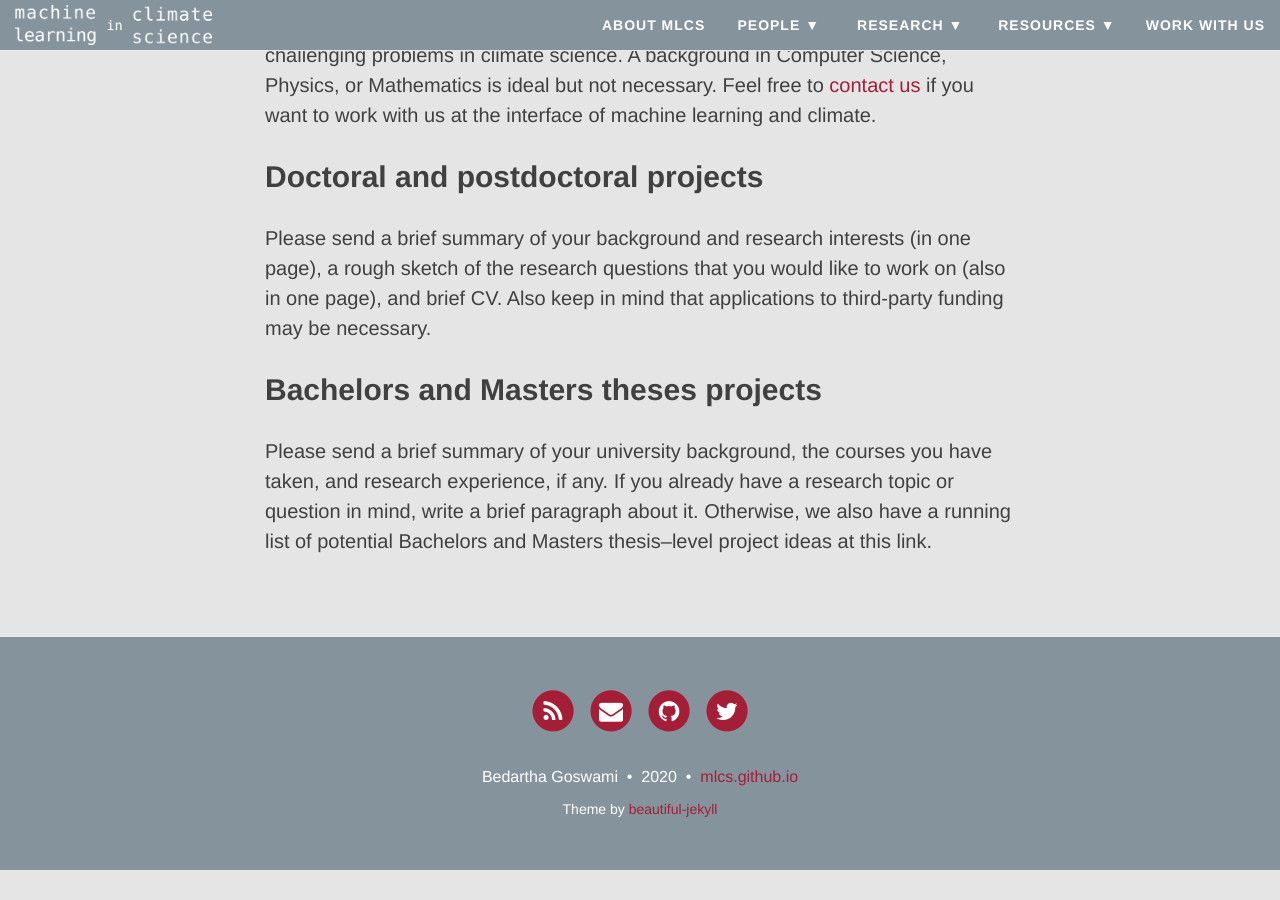
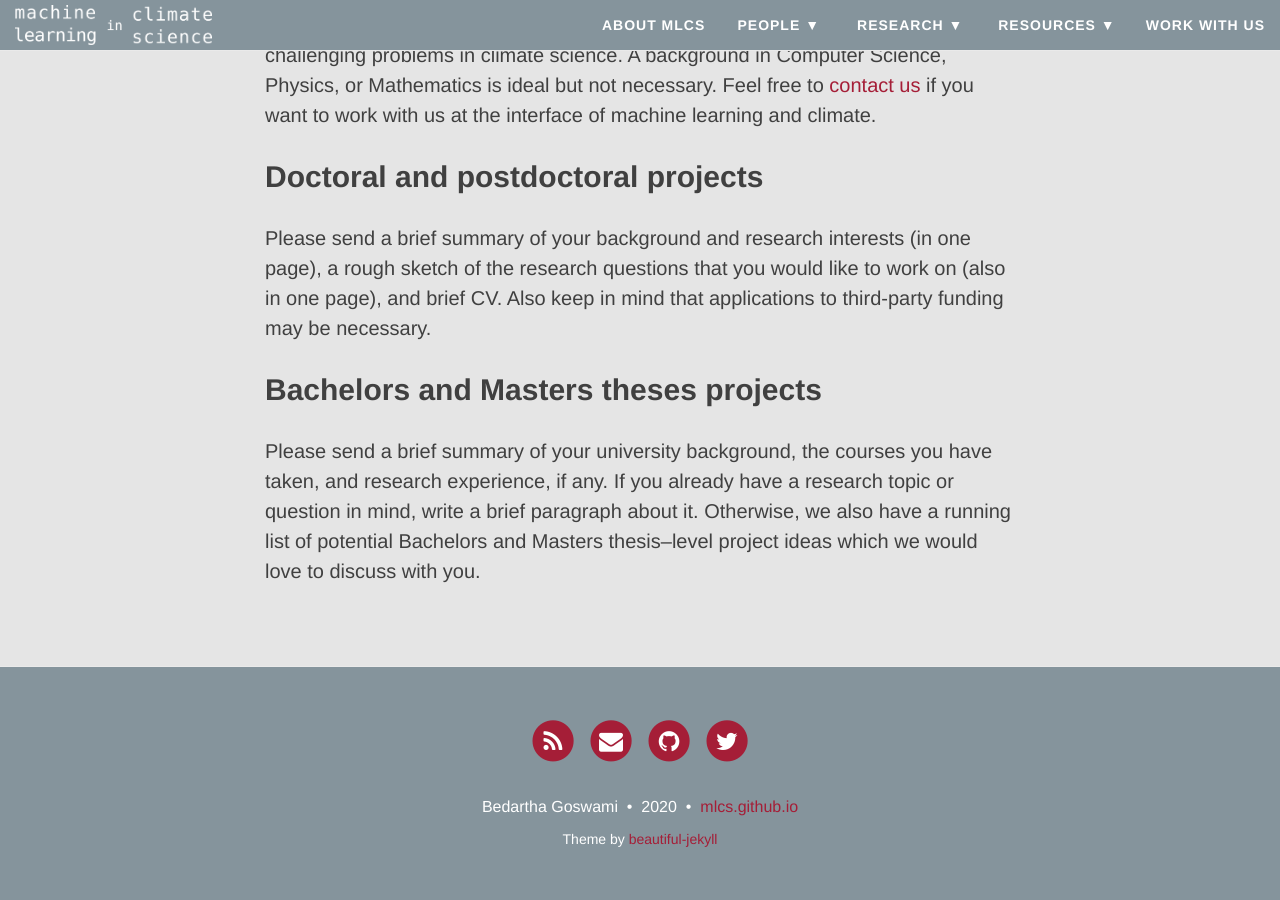
Before and after one commit to mlcs/mlcs.github.io, a Jekyll site: the page built from work-with-us.md, in a window 1280 px wide and 900 px high, scrolled down 583 px. Built offline with Jekyll 4.4.1, drawn with Linux system fonts in a browser that asks for light colours; nearby versions of some CDN libraries; before the commit the page ends 1453 px from its top, so only the background shows below that.

Commit message:
update work-with-us -> project ideas

```diff
--- a/work-with-us.md
+++ b/work-with-us.md
@@ -26,4 +26,5 @@ Please send a brief summary of your university background, the courses
 you have taken, and research experience, if any. If you already have a
 research topic or question in mind, write a brief paragraph about it.
 Otherwise, we also have a running list of potential Bachelors and
-Masters thesis--level project ideas at this link.
+Masters thesis--level project ideas which we would love to discuss with
+you.
```
